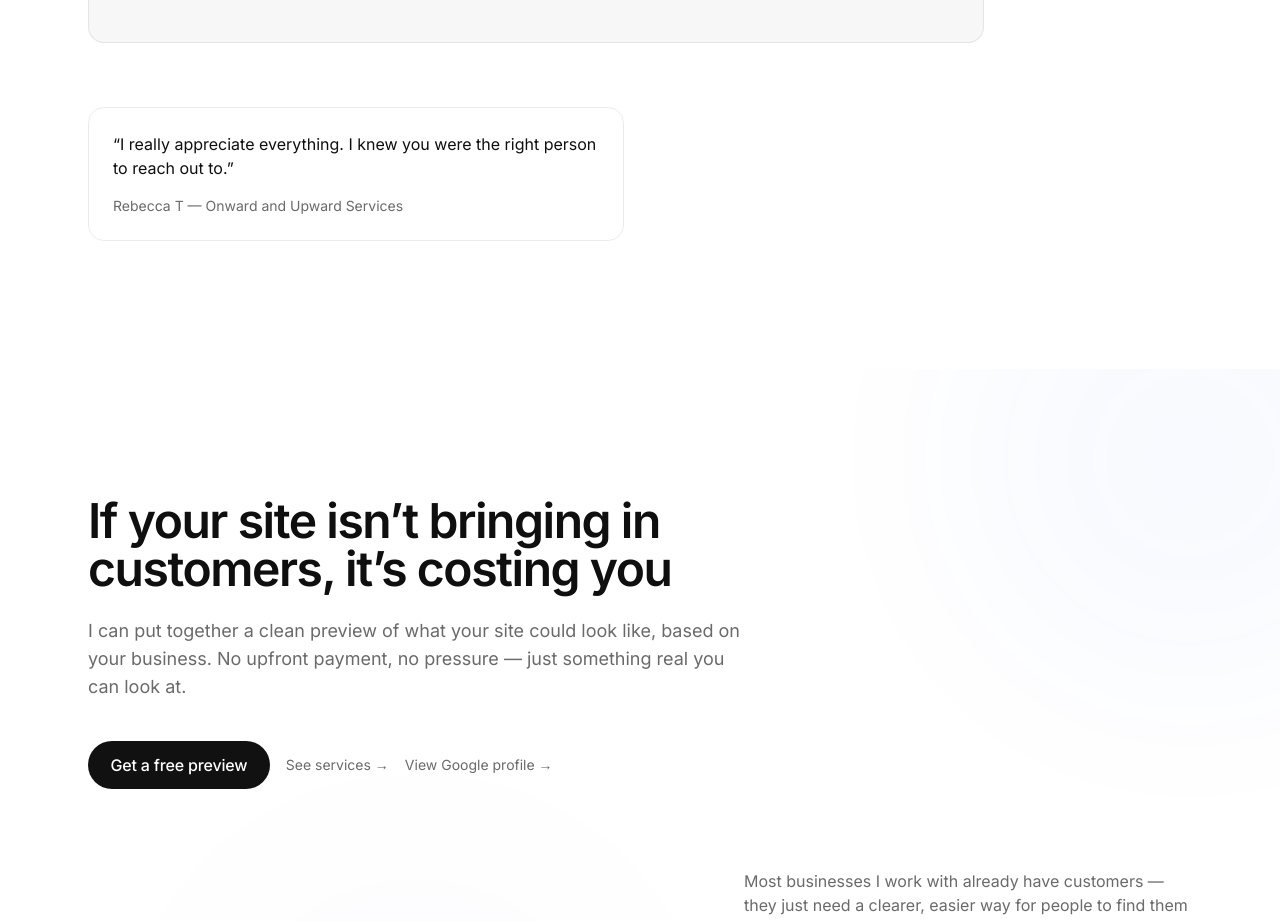
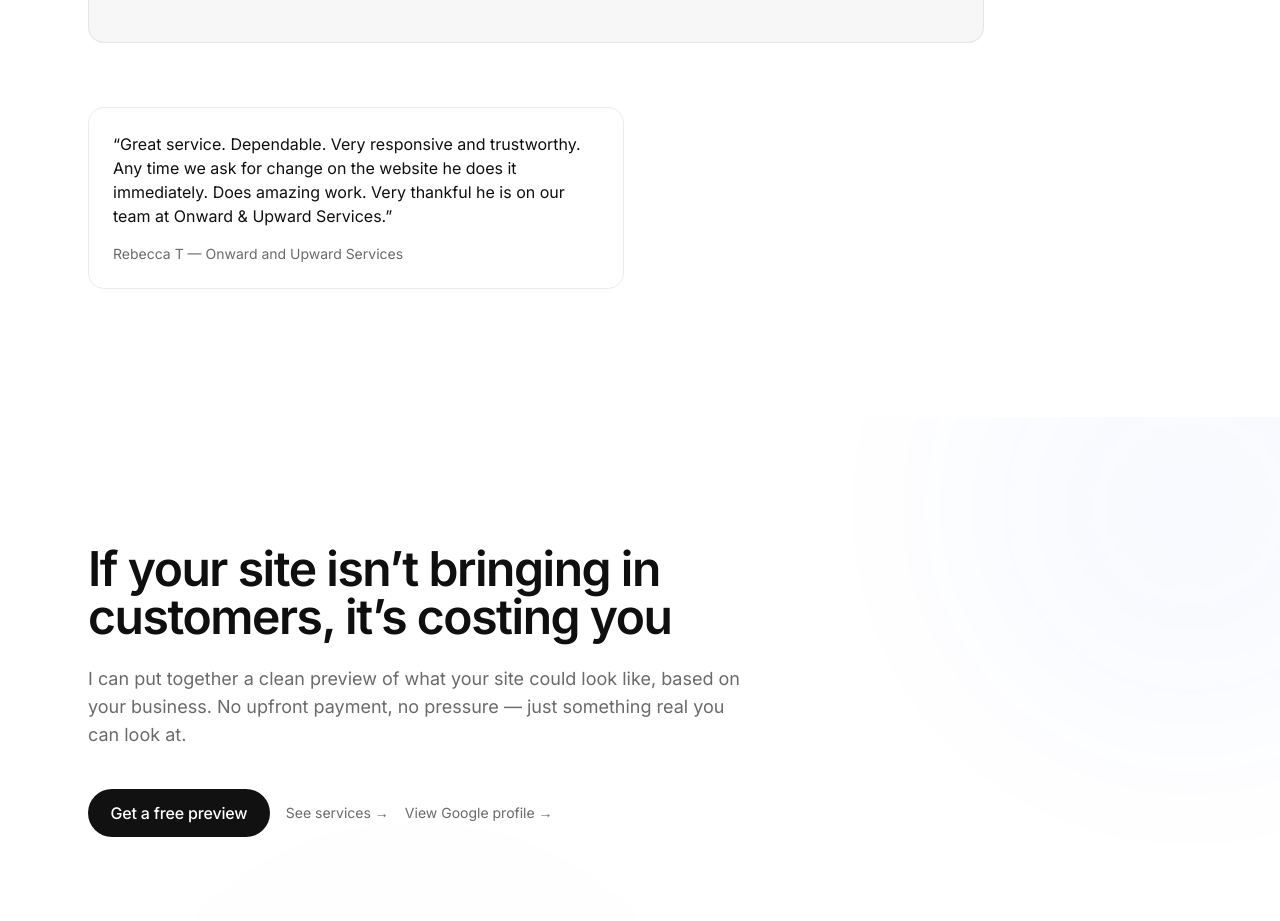
Before and after one commit to altifygenerator-ai/hometown-web, a Next.js app: page / in a window 1280 px wide. Shown: the part 4380-5301 px from the top of the page. Built offline with nearby package versions, Linux system fonts and the light colour scheme.

Commit message:
Update testimonial text for Rebecca T

```diff
--- a/components/sections/Testimonials.tsx
+++ b/components/sections/Testimonials.tsx
@@ -11,7 +11,7 @@ const testimonials = [
   {
     name: "Rebecca T",
     business: "Onward and Upward Services",
-    text: "I really appreciate everything. I knew you were the right person to reach out to.",
+    text: "Great service. Dependable. Very responsive and trustworthy. Any time we ask for change on the website he does it immediately. Does amazing work. Very thankful he is on our team at Onward & Upward Services.",
   },
 
 ];
```
